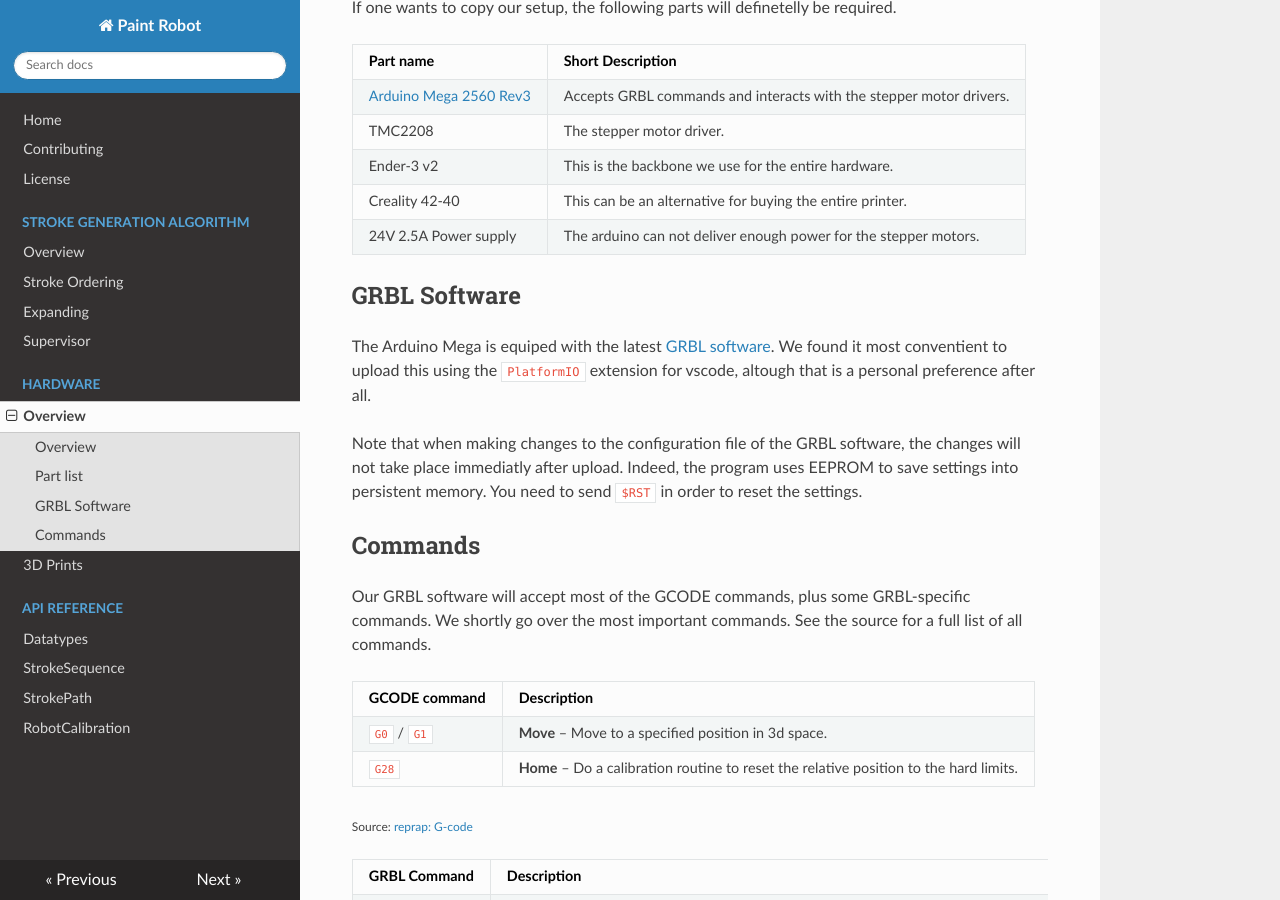
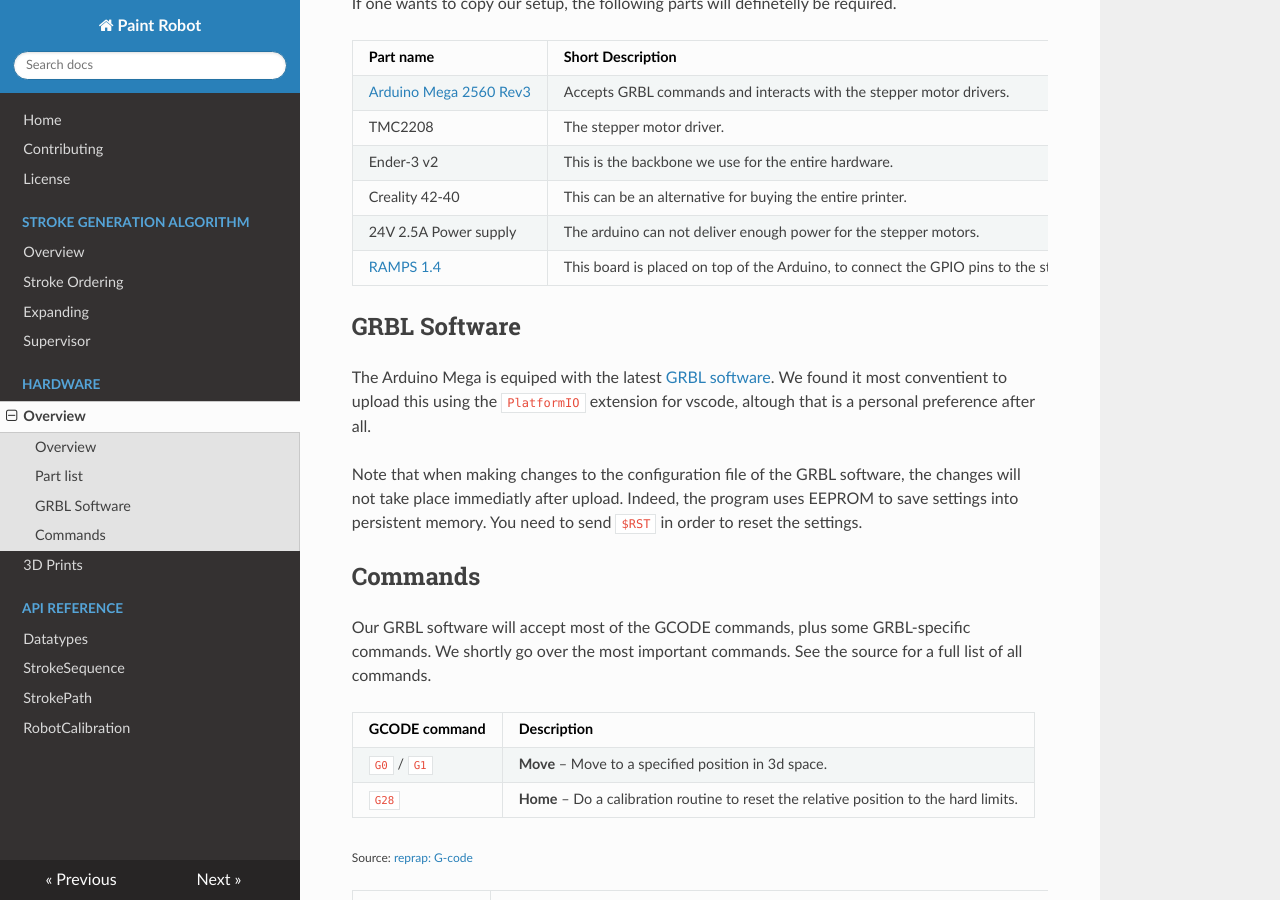
Before and after one commit to SimonMeersschaut/paint-bot, an MkDocs documentation site: the page built from docs/hardware/overview.md, in a window 1280 px wide and 900 px high, scrolled down 686 px. Built offline with MkDocs 1.6.1, drawn with Linux system fonts in a browser that asks for light colours; nearby versions of some CDN libraries.

Commit message:
Updated docs

```diff
--- a/docs/hardware/overview.md
+++ b/docs/hardware/overview.md
@@ -26,6 +26,9 @@ If one wants to copy our setup, the following parts will definetelly be required
 | Ender-3 v2 | This is the backbone we use for the entire hardware. |
 | Creality 42-40 | This can be an alternative for buying the entire printer. |
 | 24V 2.5A Power supply | The arduino can not deliver enough power for the stepper motors. |
+| <a href="https://www.123-3d.nl/123-3D-RAMPS-v1-4-volledig-geassembleerd-i364.html?utm_source=google&utm_medium=organic&utm_campaign=free-listings&utm_term=DRW00008">RAMPS 1.4</a> | This board is placed on top of the Arduino, to connect the GPIO pins to the stepper motor controllers. On the board are also capacitors to regulate the voltage. |
+
+
 
 ## GRBL Software
 
```
Also changed, not shown: docs/contributing.md (+2 -0 lines), docs/hardware/hardware_overview.png, docs/stroke_algorithm/stroke_generation_overview.png, 3 other files.
